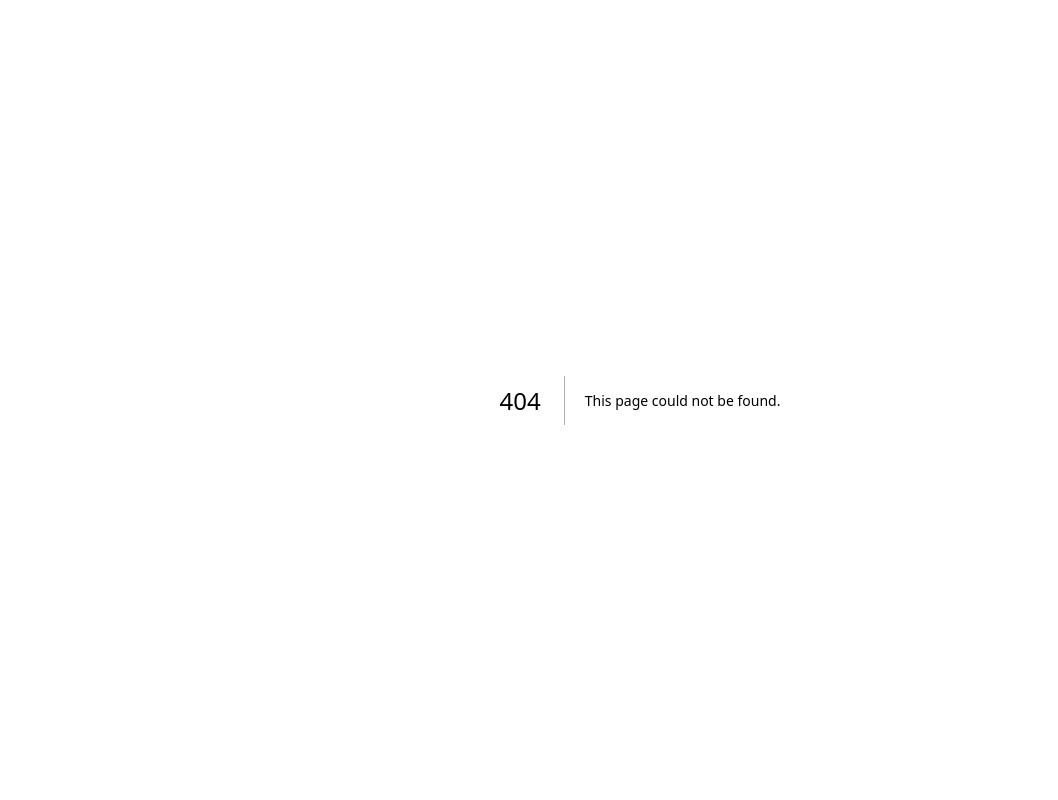
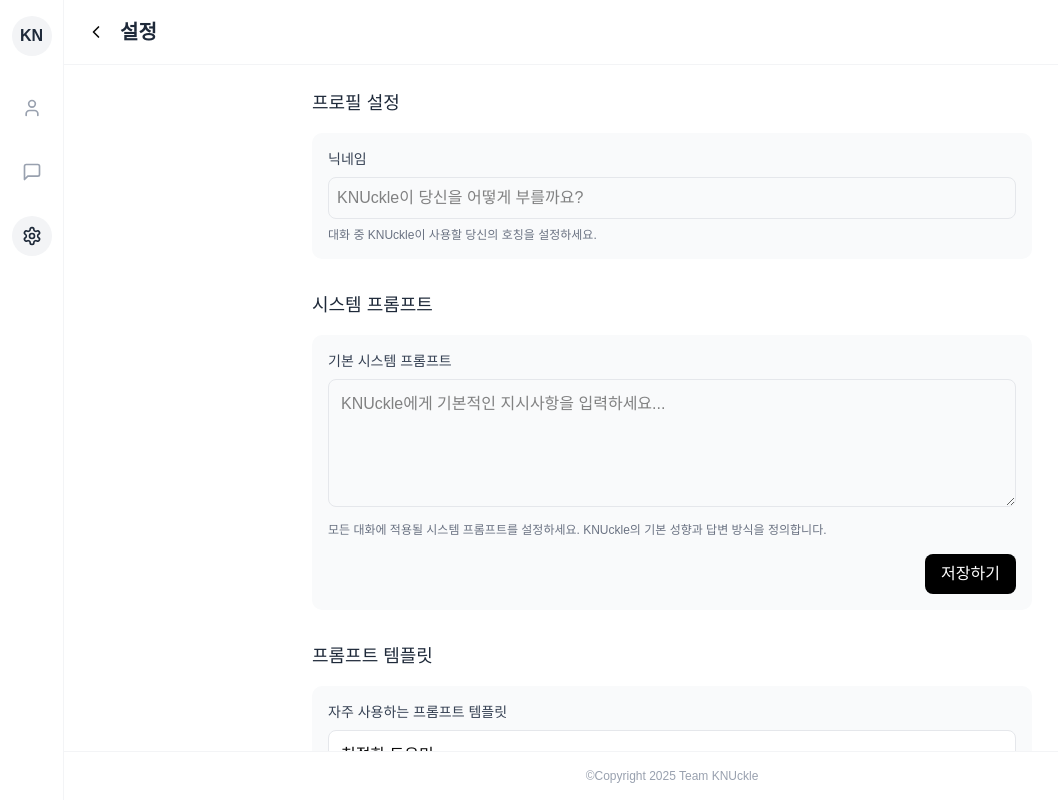
Before and after one commit to KNUckle-llm/frontend, a Next.js app: page /settings in a window 1280 px wide. Before the commit this address had no page. Shown: the whole page, without its empty margins (0-1058 px from the left). Built offline with nearby package versions, Linux system fonts and the light colour scheme; a web font is replaced by a local one.

Commit message:
feat: setting page 구현

```diff
--- a/src/app/entities/common/Sidebar.tsx
+++ b/src/app/entities/common/Sidebar.tsx
@@ -1,5 +1,5 @@
 import { Button } from "@/components/ui/button";
-import { ArrowRightFromLine, MessageSquareText } from "lucide-react";
+import {ArrowRightFromLine, House, MessageSquareText, Settings} from "lucide-react";
 import Image from "next/image";
 import { useRouter } from "next/navigation";
 import Link from "next/link";
@@ -10,14 +10,13 @@
 }
 const Sidebar = ({ isOpen, setIsOpen }: SidebarProps) => {
   const openStyle = isOpen ? "w-64" : "w-18";
-  const router = useRouter();
   return (
     <nav
       className={`flex flex-col justify-between items-center transition-all duration-300 ${openStyle} h-full bg-neutral-100 py-2 px-1`}
     >
       <div
         className={
-          "w-full flex py-4 border-b justify-center gap-4 items-center"
+          "w-full flex py-4 justify-center gap-4 items-center"
         }
       >
         <Link href={"/"}>
@@ -34,25 +33,25 @@
         )}
       </div>
       {isOpen && (
-        <div className={"flex flex-col gap-4 w-full px-2 py-4"}>
-          <Button
-            variant={"default"}
+        <div className={"flex-grow py-12 flex flex-col gap-4 w-full px-2 py-4 text-neutral-500 font-bold"}>
+          <Link
+            href={"/"}
             className={
-              "bg-neutral-100 border hover:shadow-lg  w-full hover:bg-neutral-100 hover:cursor-pointer text-black"
+              "inline-flex items-center gap-4 p-2 border-none w-full bg-neutral-100 border hover:shadow-lg hover:bg-neutral-100 hover:cursor-pointer  justify-start border-t-0 border-x-0 shadow-none border-b shadow-gray-200 hover:bg-neutral-200/50 rounded-lg "
             }
           >
-            <MessageSquareText />
-            이전 대화
-          </Button>
-          <Button
-            variant={"default"}
-            className={
-              "bg-neutral-100 border hover:shadow-lg  w-full hover:bg-neutral-100 hover:cursor-pointer text-black"
-            }
+            <House />
+            홈
+          </Link>
+          <Link
+              href={"/settings"}
+              className={
+                "inline-flex items-center gap-4 p-2 border-none w-full bg-neutral-100 border hover:shadow-lg hover:bg-neutral-100 hover:cursor-pointer  justify-start border-t-0 border-x-0 shadow-none border-b shadow-gray-200 hover:bg-neutral-200/50 rounded-lg "
+              }
           >
-            <MessageSquareText />
-            이전 대화
-          </Button>
+            <Settings />
+            설정
+          </Link>
         </div>
       )}
       <div
--- /dev/null
+++ b/src/app/settings/page.tsx
@@ -0,0 +1,130 @@
+'use client'
+import  { useState } from 'react';
+import { Settings, ChevronLeft, User, MessageSquare } from 'lucide-react';
+
+const SettingsPage = () => {
+    const [nickname, setNickname] = useState('');
+    const [systemPrompt, setSystemPrompt] = useState('');
+
+    return (
+        <div className="flex h-screen bg-white">
+            {/* 왼쪽 사이드바 */}
+            <div className="w-16 bg-white border-r border-gray-100 flex flex-col items-center py-4">
+                <div className="w-10 h-10 bg-gray-100 rounded-full flex items-center justify-center mb-8">
+                    <span className="font-bold text-gray-800">KN</span>
+                </div>
+                <div className="flex flex-col items-center space-y-6">
+                    <button className="w-10 h-10 flex items-center justify-center text-gray-400 hover:bg-gray-100 rounded-full">
+                        <User size={20} />
+                    </button>
+                    <button className="w-10 h-10 flex items-center justify-center text-gray-400 hover:bg-gray-100 rounded-full">
+                        <MessageSquare size={20} />
+                    </button>
+                    <button className="w-10 h-10 flex items-center justify-center text-gray-800 bg-gray-100 rounded-full">
+                        <Settings size={20} />
+                    </button>
+                </div>
+            </div>
+
+            {/* 설정 컨텐츠 영역 */}
+            <div className="flex-1 flex flex-col">
+                {/* 상단 헤더 */}
+                <div className="border-b border-gray-100 p-4">
+                    <div className="flex items-center">
+                        <button className="w-8 h-8 flex items-center justify-center mr-2 hover:bg-gray-100 rounded-full">
+                            <ChevronLeft size={20} />
+                        </button>
+                        <h1 className="text-xl font-semibold text-gray-800">설정</h1>
+                    </div>
+                </div>
+
+                {/* 설정 컨텐츠 */}
+                <div className="flex-1 overflow-auto p-6 max-w-3xl mx-auto w-full">
+                    <div className="space-y-8">
+                        {/* 프로필 설정 섹션 */}
+                        <div className="space-y-4">
+                            <h2 className="text-lg font-medium text-gray-800">프로필 설정</h2>
+                            <div className="p-4 bg-gray-50 rounded-lg space-y-4">
+                                <div className="space-y-2">
+                                    <label htmlFor="nickname" className="block text-sm font-medium text-gray-700">
+                                        닉네임
+                                    </label>
+                                    <input
+                                        type="text"
+                                        id="nickname"
+                                        className="w-full p-2 border border-gray-200 rounded-md focus:outline-none focus:ring-2 focus:ring-gray-400"
+                                        placeholder="KNUckle이 당신을 어떻게 부를까요?"
+                                        value={nickname}
+                                        onChange={(e) => setNickname(e.target.value)}
+                                    />
+                                    <p className="text-xs text-gray-500">
+                                        대화 중 KNUckle이 사용할 당신의 호칭을 설정하세요.
+                                    </p>
+                                </div>
+                            </div>
+                        </div>
+
+                        {/* 시스템 프롬프트 설정 섹션 */}
+                        <div className="space-y-4">
+                            <h2 className="text-lg font-medium text-gray-800">시스템 프롬프트</h2>
+                            <div className="p-4 bg-gray-50 rounded-lg space-y-4">
+                                <div className="space-y-2">
+                                    <label htmlFor="systemPrompt" className="block text-sm font-medium text-gray-700">
+                                        기본 시스템 프롬프트
+                                    </label>
+                                    <textarea
+                                        id="systemPrompt"
+                                        className="w-full p-3 border border-gray-200 rounded-md h-32 focus:outline-none focus:ring-2 focus:ring-gray-400"
+                                        placeholder="KNUckle에게 기본적인 지시사항을 입력하세요..."
+                                        value={systemPrompt}
+                                        onChange={(e) => setSystemPrompt(e.target.value)}
+                                    />
+                                    <p className="text-xs text-gray-500">
+                                        모든 대화에 적용될 시스템 프롬프트를 설정하세요. KNUckle의 기본 성향과 답변 방식을 정의합니다.
+                                    </p>
+                                </div>
+
+                                <div className="flex justify-end">
+                                    <button className="px-4 py-2 bg-black text-white rounded-md hover:bg-gray-800">
+                                        저장하기
+                                    </button>
+                                </div>
+                            </div>
+                        </div>
+
+                        {/* 예시 프롬프트 템플릿 섹션 */}
+                        <div className="space-y-4">
+                            <h2 className="text-lg font-medium text-gray-800">프롬프트 템플릿</h2>
+                            <div className="p-4 bg-gray-50 rounded-lg space-y-4">
+                                <div className="space-y-2">
+                                    <p className="text-sm text-gray-700">자주 사용하는 프롬프트 템플릿</p>
+
+                                    <div className="p-3 border border-gray-200 bg-white rounded-md cursor-pointer hover:bg-gray-50">
+                                        <p className="font-medium">친절한 도우미</p>
+                                        <p className="text-sm text-gray-500 truncate">당신은 친절하고 도움이 되는 AI 비서입니다...</p>
+                                    </div>
+
+                                    <div className="p-3 border border-gray-200 bg-white rounded-md cursor-pointer hover:bg-gray-50">
+                                        <p className="font-medium">코딩 어시스턴트</p>
+                                        <p className="text-sm text-gray-500 truncate">당신은 코딩을 도와주는 프로그래밍 전문가입니다...</p>
+                                    </div>
+
+                                    <div className="p-3 border border-gray-200 bg-white rounded-md cursor-pointer hover:bg-gray-50">
+                                        <p className="font-medium">+ 새 템플릿 추가</p>
+                                    </div>
+                                </div>
+                            </div>
+                        </div>
+                    </div>
+                </div>
+
+                {/* 푸터 */}
+                <div className="border-t border-gray-100 p-4 text-center text-xs text-gray-400">
+                    ©Copyright 2025 Team KNUckle
+                </div>
+            </div>
+        </div>
+    );
+};
+
+export default SettingsPage;
```
